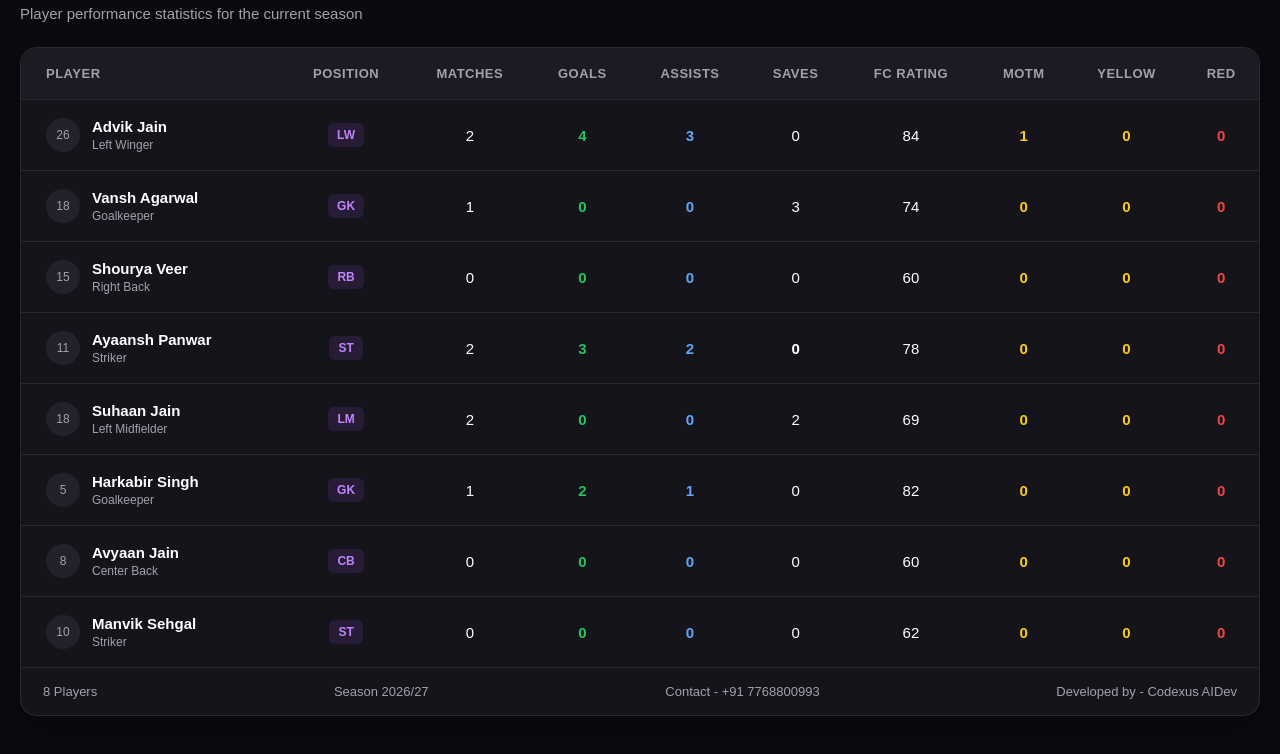
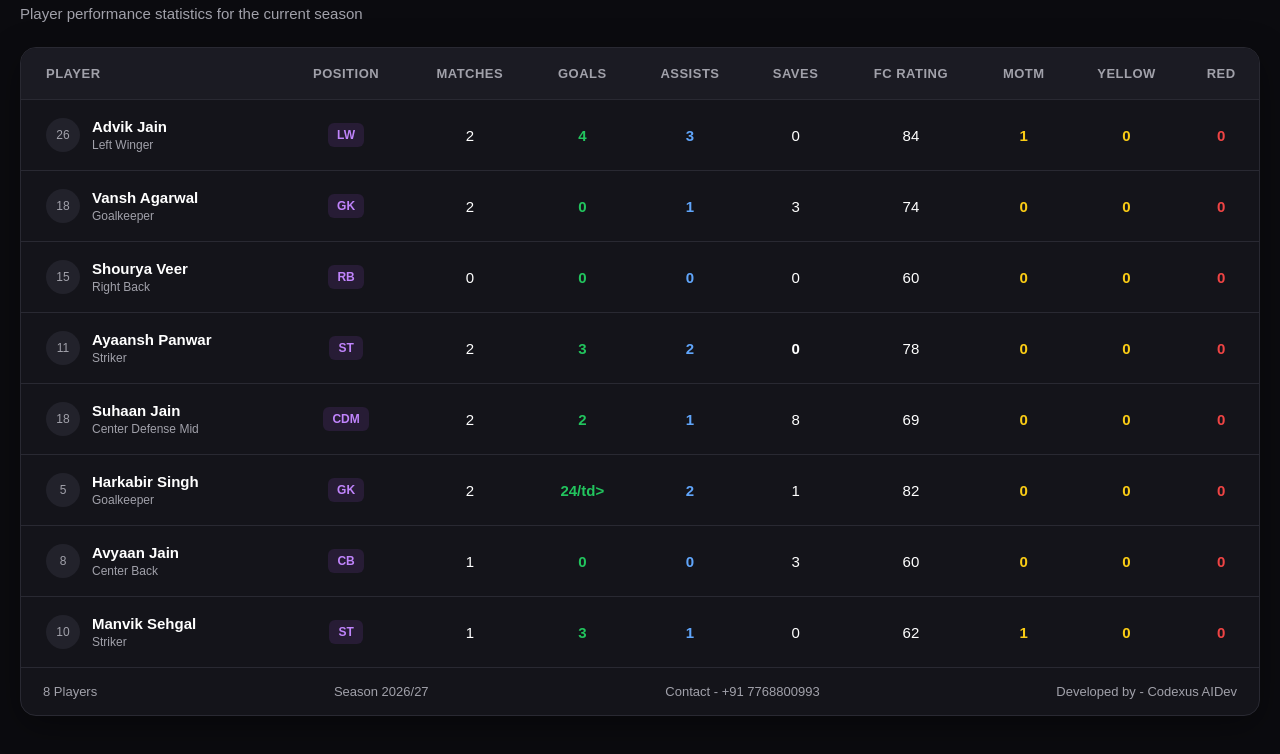
Before and after one commit to aaryanjain382-svg/Football-Statistics, a plain HTML site: page index.html in a window 1280 px wide. Shown: the part 80-834 px from the top of the page. Drawn offline with Linux system fonts and the light colour scheme.

Commit message:
Update index.html

```diff
--- a/index.html
+++ b/index.html
@@ -432,11 +432,11 @@
                             <span class="position">GK</span>
                         </td>
 
-                        <td>1</td>
+                        <td>2</td>
 
                         <td class="goals">0</td>
 
-                        <td class="assists">0</td>
+                        <td class="assists">1</td>
 
                         <td>3</td>
 
@@ -545,23 +545,23 @@
 
                                 <div class="player-info">
                                     <strong>Suhaan Jain</strong>
-                                    <span>Left Midfielder</span>
+                                    <span>Center Defense Mid</span>
                                 </div>
 
                             </div>
                         </td>
 
                         <td>
-                            <span class="position">LM</span>
+                            <span class="position">CDM</span>
                         </td>
 
                         <td>2</td>
 
-                        <td class="goals">0</td>
+                        <td class="goals">2</td>
 
-                        <td class="assists">0</td>
+                        <td class="assists">1</td>
 
-                        <td>2</td>
+                        <td>8</td>
 
                         <td>69</td>
 
@@ -595,13 +595,13 @@
                             <span class="position">GK</span>
                         </td>
 
+                        <td>2</td>
+
+                        <td class="goals">24/td>
+
+                        <td class="assists">2</td>
+
                         <td>1</td>
-
-                        <td class="goals">2</td>
-
-                        <td class="assists">1</td>
-
-                        <td>0</td>
 
                         <td>82</td>
 
@@ -635,13 +635,13 @@
                             <span class="position">CB</span>
                         </td>
 
-                        <td>0</td>
+                        <td>1</td>
 
                         <td class="goals">0</td>
 
                         <td class="assists">0</td>
 
-                        <td>0</td>
+                        <td>3</td>
 
                         <td>60</td>
 
@@ -675,17 +675,17 @@
                             <span class="position">ST</span>
                         </td>
 
-                        <td>0</td>
+                        <td>1</td>
 
-                        <td class="goals">0</td>
+                        <td class="goals">3</td>
 
-                        <td class="assists">0</td>
+                        <td class="assists">1</td>
 
                         <td>0</td>
 
                         <td>62</td>
 
-                        <td class="motm">0</td>
+                        <td class="motm">1</td>
 
                         <td class="yellow-card">0</td>
 
```
